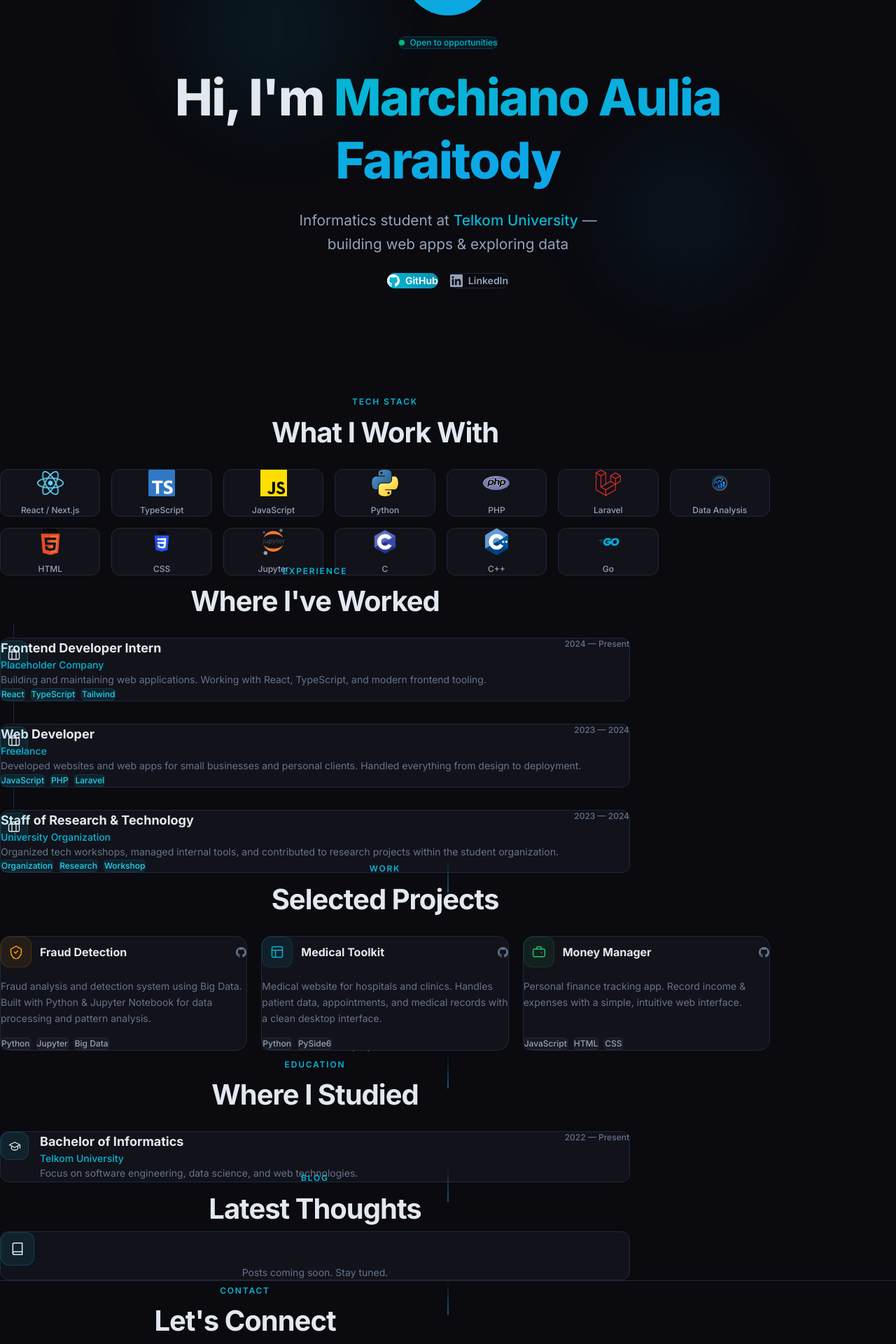
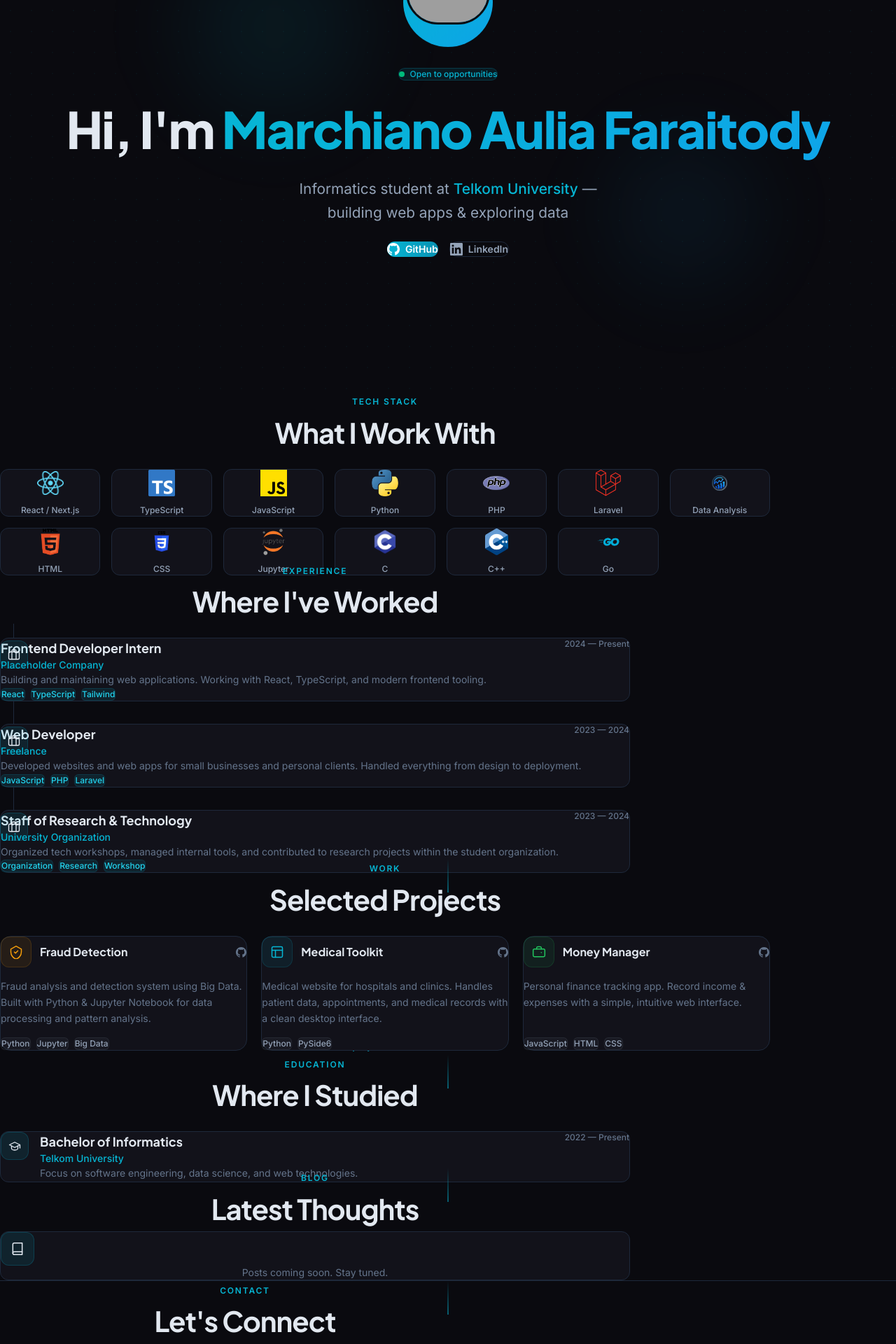
Before and after one commit to Marchiano535/mhiudev, a Next.js app: page / in a window 1280 px wide. Shown: the part 240-2160 px from the top of the page at 70% size. Built offline with nearby package versions, Linux system fonts and the light colour scheme; grey boxes are pictures that could not be loaded.

Commit message:
bug fixing

```diff
--- a/app/components/Blog.tsx
+++ b/app/components/Blog.tsx
@@ -36,7 +36,7 @@ export default function Blog() {
           <span className="text-xs tracking-[0.15em] uppercase text-[var(--accent)] font-semibold">
             Blog
           </span>
-          <h2 className="font-[var(--font-display)] text-[clamp(1.8rem,4vw,2.5rem)] font-bold text-[var(--text)] mt-2 tracking-tight">
+          <h2 className="font-display text-[clamp(1.8rem,4vw,2.5rem)] font-bold text-[var(--text)] mt-2 tracking-tight">
             Latest Thoughts
           </h2>
         </div>
@@ -58,7 +58,7 @@ export default function Blog() {
                 className="card rounded-xl p-6 opacity-0 translate-y-5 transition-all duration-500"
               >
                 <span className="text-xs text-[var(--text-muted)]">{post.date}</span>
-                <h3 className="font-[var(--font-display)] font-bold text-[var(--text)] mt-2 mb-2">
+                <h3 className="font-display font-bold text-[var(--text)] mt-2 mb-2">
                   {post.title}
                 </h3>
                 <p className="text-[var(--text-muted)] text-sm leading-relaxed mb-4">
--- a/app/components/Education.tsx
+++ b/app/components/Education.tsx
@@ -41,7 +41,7 @@ export default function Education() {
           <span className="text-xs tracking-[0.15em] uppercase text-[var(--accent)] font-semibold">
             Education
           </span>
-          <h2 className="font-[var(--font-display)] text-[clamp(1.8rem,4vw,2.5rem)] font-bold text-[var(--text)] mt-2 tracking-tight">
+          <h2 className="font-display text-[clamp(1.8rem,4vw,2.5rem)] font-bold text-[var(--text)] mt-2 tracking-tight">
             Where I Studied
           </h2>
         </div>
@@ -59,7 +59,7 @@ export default function Education() {
                 <div className="flex-1">
                   <div className="flex flex-wrap items-start justify-between gap-2">
                     <div>
-                      <h3 className="font-[var(--font-display)] font-bold text-[var(--text)] text-lg">
+                      <h3 className="font-display font-bold text-[var(--text)] text-lg">
                         {edu.degree}
                       </h3>
                       <p className="text-[var(--accent)] text-sm font-medium">
--- a/app/components/Experience.tsx
+++ b/app/components/Experience.tsx
@@ -38,7 +38,7 @@ export default function Experience() {
           <span className="text-xs tracking-[0.15em] uppercase text-[var(--accent)] font-semibold">
             Experience
           </span>
-          <h2 className="font-[var(--font-display)] text-[clamp(1.8rem,4vw,2.5rem)] font-bold text-[var(--text)] mt-2 tracking-tight">
+          <h2 className="font-display text-[clamp(1.8rem,4vw,2.5rem)] font-bold text-[var(--text)] mt-2 tracking-tight">
             Where I&apos;ve Worked
           </h2>
         </div>
@@ -61,7 +61,7 @@ export default function Experience() {
                 <div className="card rounded-xl p-6">
                   <div className="flex flex-wrap items-start justify-between gap-2 mb-3">
                     <div>
-                      <h3 className="font-[var(--font-display)] font-bold text-[var(--text)] text-lg">
+                      <h3 className="font-display font-bold text-[var(--text)] text-lg">
                         {exp.role}
                       </h3>
                       <p className="text-[var(--accent)] text-sm font-medium">
--- a/app/components/Footer.tsx
+++ b/app/components/Footer.tsx
@@ -62,7 +62,7 @@ export default function Footer() {
           <span className="text-xs tracking-[0.15em] uppercase text-[var(--accent)] font-semibold">
             Contact
           </span>
-          <h2 className="font-[var(--font-display)] text-[clamp(1.8rem,4vw,2.5rem)] font-bold text-[var(--text)] mt-2 tracking-tight">
+          <h2 className="font-display text-[clamp(1.8rem,4vw,2.5rem)] font-bold text-[var(--text)] mt-2 tracking-tight">
             Let&apos;s Connect
           </h2>
           <p className="text-[var(--text-muted)] text-sm mt-3 leading-relaxed">
--- a/app/components/Hero.tsx
+++ b/app/components/Hero.tsx
@@ -71,7 +71,7 @@ export default function Hero() {
         </div>
 
         {/* Name */}
-        <h1 className="font-[var(--font-display)] font-extrabold text-[var(--text)] leading-tight tracking-tight m-0" style={{ fontSize: "clamp(2.5rem, 7vw, 4.5rem)" }}>
+        <h1 className="font-display font-extrabold text-[var(--text)] leading-tight tracking-tight m-0" style={{ fontSize: "clamp(2.5rem, 7vw, 4.5rem)" }}>
           Hi, I&apos;m{" "}
           <span className="gradient-text">{profile.name}</span>
         </h1>
--- a/app/components/Navbar.tsx
+++ b/app/components/Navbar.tsx
@@ -27,7 +27,7 @@ export default function Navbar() {
       <div className="max-w-[1100px] mx-auto flex items-center justify-between h-16">
         <a
           href="#home"
-          className="font-[var(--font-display)] font-bold text-xl text-[var(--text)] no-underline tracking-tight"
+          className="font-display font-bold text-xl text-[var(--text)] no-underline tracking-tight"
         >
           <span className="text-[var(--accent)]">M</span>archiano
         </a>
--- a/app/components/Projects.tsx
+++ b/app/components/Projects.tsx
@@ -41,7 +41,7 @@ export default function Projects() {
           <span className="text-xs tracking-[0.15em] uppercase text-[var(--accent)] font-semibold">
             Work
           </span>
-          <h2 className="font-[var(--font-display)] text-[clamp(1.8rem,4vw,2.5rem)] font-bold text-[var(--text)] mt-2 tracking-tight">
+          <h2 className="font-display text-[clamp(1.8rem,4vw,2.5rem)] font-bold text-[var(--text)] mt-2 tracking-tight">
             Selected Projects
           </h2>
         </div>
@@ -75,7 +75,7 @@ export default function Projects() {
                   >
                     <ProjectIcon iconKey={project.iconKey} color={project.color} />
                   </div>
-                  <h3 className="font-[var(--font-display)] font-bold text-[var(--text)] text-base m-0">
+                  <h3 className="font-display font-bold text-[var(--text)] text-base m-0">
                     {project.title}
                   </h3>
                 </div>
--- a/app/components/Skills.tsx
+++ b/app/components/Skills.tsx
@@ -65,7 +65,7 @@ export default function Skills() {
           <span className="text-xs tracking-[0.15em] uppercase text-[var(--accent)] font-semibold">
             Tech Stack
           </span>
-          <h2 className="font-[var(--font-display)] text-[clamp(1.8rem,4vw,2.5rem)] font-bold text-[var(--text)] mt-2 tracking-tight">
+          <h2 className="font-display text-[clamp(1.8rem,4vw,2.5rem)] font-bold text-[var(--text)] mt-2 tracking-tight">
             What I Work With
           </h2>
         </div>
```
